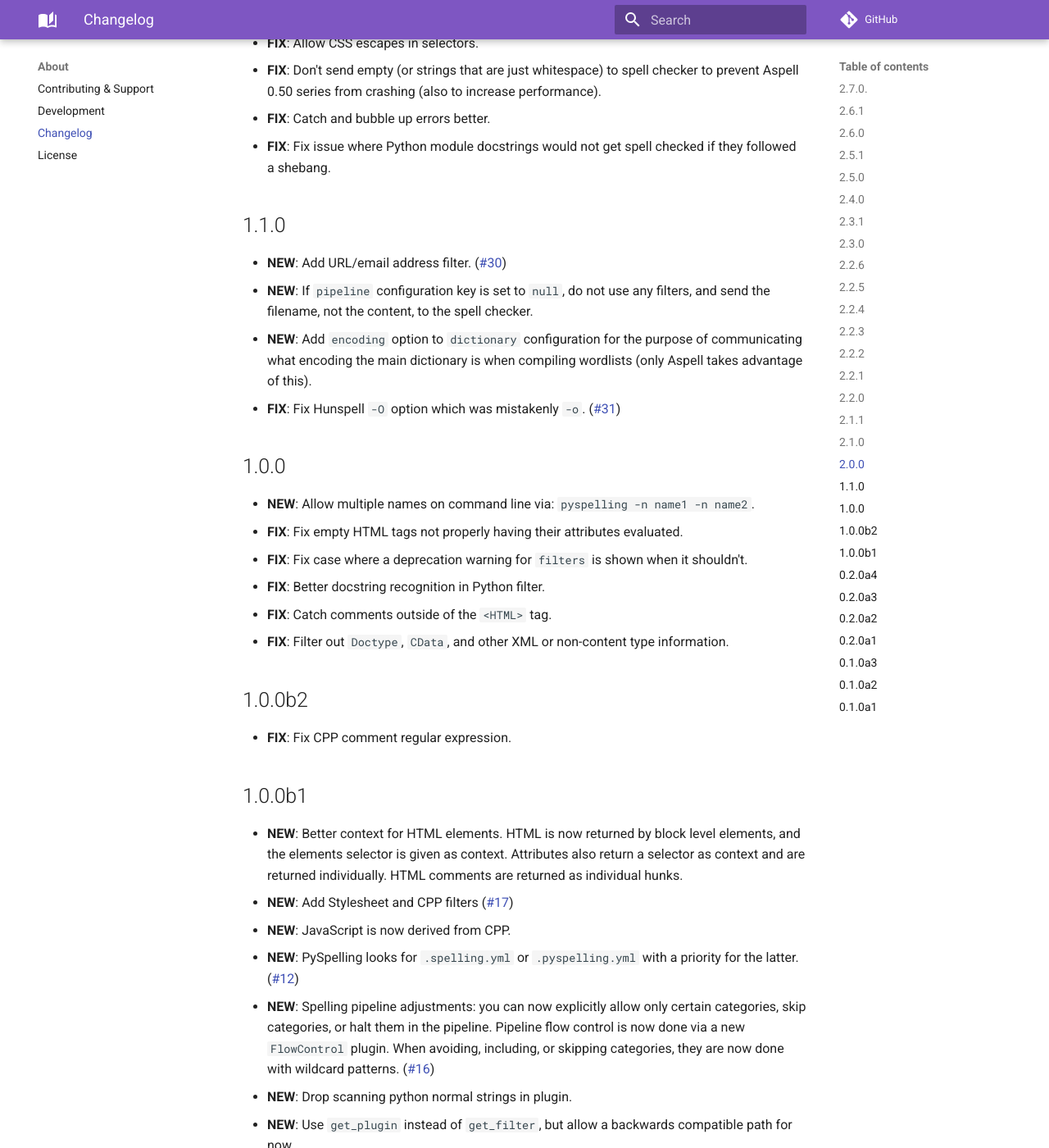
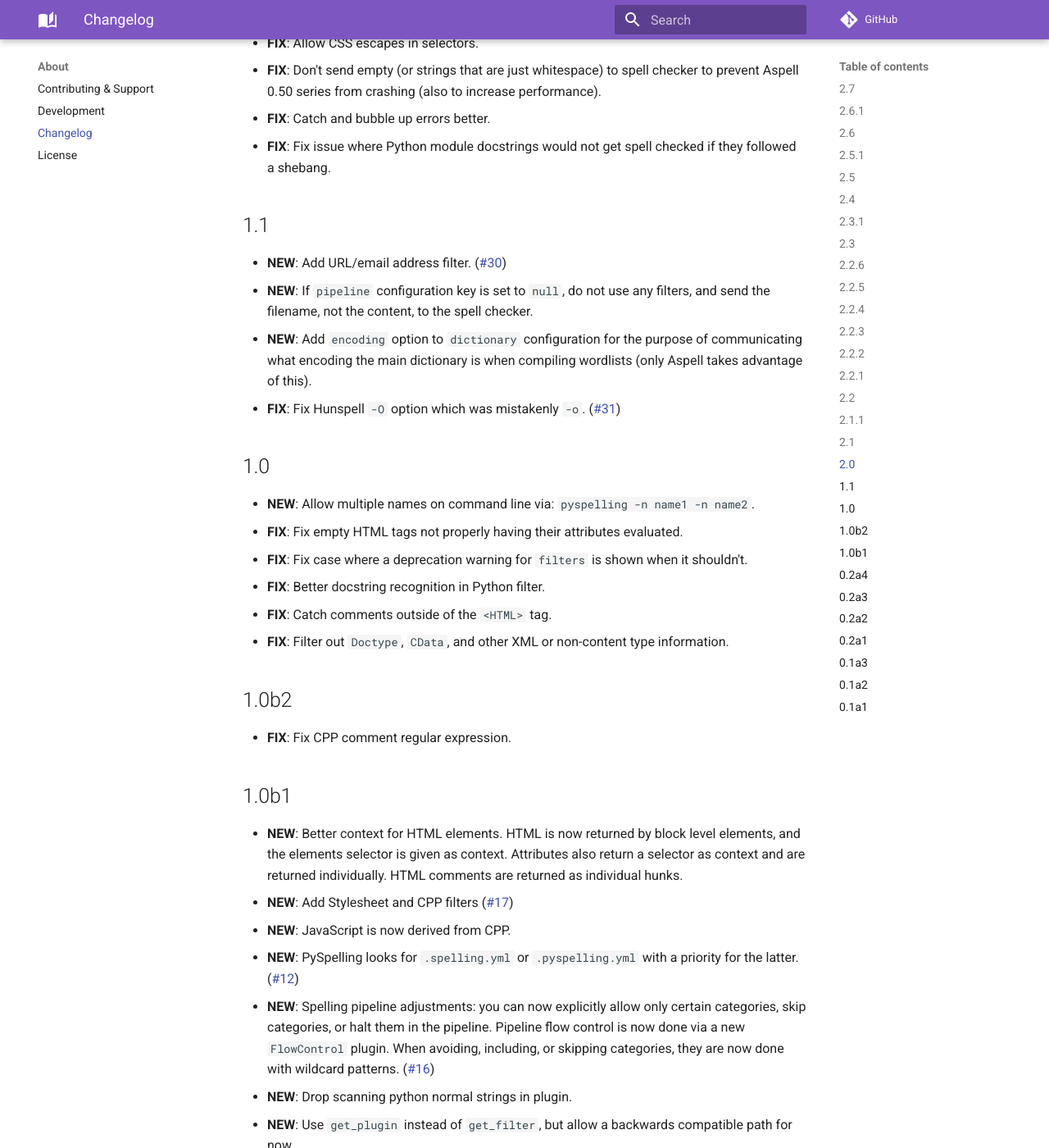
Before and after one commit to facelessuser/pyspelling, an MkDocs documentation site: the page built from docs/src/markdown/about/changelog.md, in a window 1280 px wide and 1400 px high, scrolled down 4451 px. Shown: the whole window at 82% size. Built offline with MkDocs 1.6.1 and Material for MkDocs 9.7.7, drawn with Linux system fonts in a browser that asks for light colours; comment, search, counter and statistics services are not loaded; some of the changed text lies outside the part shown.

Commit message:
Clean up numbering in changelog

```diff
--- a/docs/src/markdown/about/changelog.md
+++ b/docs/src/markdown/about/changelog.md
@@ -1,6 +1,6 @@
 # Changelog
 
-## 2.7.0.
+## 2.7
 
 - **NEW**: Check for `.pyspelling.yml` or `.pyspelling.yaml` by default.
 - **FIX**: Fix documentation about how to specify languages in Aspell and how to specify languages when compiling custom
@@ -16,7 +16,7 @@
 - **FIX**: Upgrade to `wcmatch` 6.0.3 which fixes issues dealing with dot files and globstar (`**`) when dot globbing is
   not enabled. Also fixes a small logic error with symlink following and globstar. 6.0.3 is now the minimum requirement.
 
-## 2.6.0
+## 2.6
 
 - **NEW**: Add support for `wcmatch` version `6.0`.
 - **NEW**: `wcmatch` version `6.0` adds a default pattern limit of `1000` to help protect against really large pattern
@@ -27,12 +27,12 @@
 
 - **FIX**: Add workaround for `wcmatch` version `5.0`.
 
-## 2.5.0
+## 2.5
 
 - **NEW**: Add `expect_match` option to prevent a rule from failing if it finds no matching files.
 - **NEW**: Formally support Python 3.8.
 
-## 2.4.0
+## 2.4
 
 - **NEW**: Disable Aspell filters by default. Users must explicitly set the `mode` parameter under the `aspell` option
   to enable default Aspell filters.
@@ -45,7 +45,7 @@
 
 - **FIX**: Properly handle docstring content and detection in files that have single line functions.
 
-## 2.3.0
+## 2.3
 
 - **NEW**: Support new `wcmatch` glob feature flags and upgrade to `wcmatch` 4.0.
 - **FIX**: Don't use recursion when parsing XML or HTML documents.
@@ -81,7 +81,7 @@
 
 - **FIX**: Comments in HTML/XML should be returned regardless of whether they are in an ignored tag or not.
 
-## 2.2.0
+## 2.2
 
 - **NEW**: Add support for CSS4 selectors: `:empty`, `:first-child`, `:last-child`, `:only-child`, `:first-of-type`,
   `:last-of-type`, `:only-of-type`, `:nth-child(an+b [of S]?)`, `:nth-last-child(an+b [of S]?)`, `:nth-of-type(an+b)`,
@@ -91,7 +91,7 @@
 
 - **FIX**: CSS4 allows `:not()`, `:has()`, and `:is()` to be nested in `:not()`. (#62)
 
-## 2.1.0
+## 2.1
 
 - **NEW**: Add support for `div p`, `div>p`, `div+p`, `div~p` in the HTML/XML filter's CSS selectors. (#51)
 - **NEW**: Add support for the `:root` CSS selector. (#57)
@@ -100,7 +100,7 @@
   allowed alias. (#53)
 - **FIX**: Allow `:not()` to be nested in `:is()`/`:matches()`. (#56)
 
-## 2.0.0
+## 2.0
 
 - **NEW**: (Breaking change) Task names should be unique and using `--name` from the command line will only target one
   `name` (the last task defined with that name). If you were not using `name` to run a group of tasks, you will not
@@ -139,7 +139,7 @@
 - **FIX**: Catch and bubble up errors better.
 - **FIX**: Fix issue where Python module docstrings would not get spell checked if they followed a shebang.
 
-## 1.1.0
+## 1.1
 
 - **NEW**: Add URL/email address filter. (#30)
 - **NEW**: If `pipeline` configuration key is set to `null`, do not use any filters, and send the filename, not the
@@ -148,7 +148,7 @@
   dictionary is when compiling wordlists (only Aspell takes advantage of this).
 - **FIX**: Fix Hunspell `-O` option which was mistakenly `-o`. (#31)
 
-## 1.0.0
+## 1.0
 
 - **NEW**: Allow multiple names on command line via: `pyspelling -n name1 -n name2`.
 - **FIX**: Fix empty HTML tags not properly having their attributes evaluated.
@@ -157,11 +157,11 @@
 - **FIX**: Catch comments outside of the `<HTML>` tag.
 - **FIX**: Filter out `Doctype`, `CData`, and other XML or non-content type information.
 
-## 1.0.0b2
+## 1.0b2
 
 - **FIX**: Fix CPP comment regular expression.
 
-## 1.0.0b1
+## 1.0b1
 
 - **NEW**: Better context for HTML elements. HTML is now returned by block level elements, and the elements selector is
   given as context. Attributes also return a selector as context and are returned individually. HTML comments are
@@ -184,24 +184,24 @@
 - **FIX**: Internal cleanup in regards to error handling and debug.
 - **FIX**: Fix context issue when no escapes are defined.
 
-## 0.2.0a4
+## 0.2a4
 
 - **NEW**: Text filter can handle Unicode normalization and converting to other encodings.
 - **NEW**: Default encoding is now `utf-8` for all filters.
 - **FIX**: Internal encoding handling.
 
-## 0.2.0a3
+## 0.2a3
 
 - **FIX**: Text filter was returning old Parser name instead of new Filter name.
 
-## 0.2.0a2
+## 0.2a2
 
 - **NEW**: Incorporate the Decoder class into the filter class.
 - **NEW**: Add Hunspell support.
 - **NEW**: Drop specifying spell checker in configuration file. It must be set from command line.
 - **FIX**: Add missing documentation about Context filter.
 
-## 0.2.0a1
+## 0.2a1
 
 - **NEW**: Better filters (combine filters and parsers into just filters).
 - **NEW**: Drop Python 2 support.
@@ -212,16 +212,16 @@
 - **NEW**: Drop regular expression support for sources.
 - **NEW**: Drop raw filter.
 
-## 0.1.0a3
+## 0.1a3
 
 - **NEW**: Add JavaScript parser.
 
-## 0.1.0a2
+## 0.1a2
 
 - **NEW**: Add option to group consecutive Python comments.
 - **FIX**: Properly return error.
 - **FIX**: Only retry with default encoding if exception thrown was a `UnicodeDecodeError`.
 
-## 0.1.0a1
+## 0.1a1
 
 - **NEW**: Initial alpha release.
```
